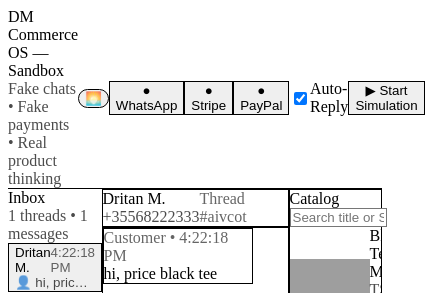
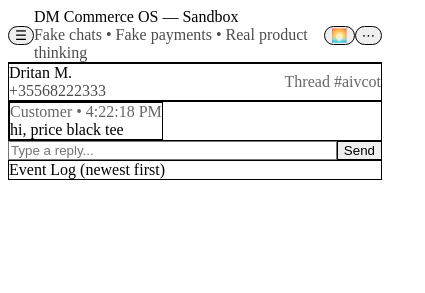
Before and after one commit to constripacity/DM-Commerce-OS, a React (Vite) app: page / in a window 390 px wide. Shown: the top 293 px of the page, 425 px wide, since content can reach past the window. Built offline with nearby package versions, Linux system fonts and the light colour scheme; grey boxes are pictures that could not be loaded.

Commit message:
feat: add responsive mobile layout

```diff
--- a/src/DMCommerceSandbox.jsx
+++ b/src/DMCommerceSandbox.jsx
@@ -328,6 +328,8 @@ export default function DMCommerceSandbox() {
 
   const THEMES = ["sunset", "sky", "dark"];
   const themeIcons = { sunset: "🌅", sky: "📡", dark: "🌙" };
+  const [showLeft, setShowLeft] = useState(false);
+  const [showRight, setShowRight] = useState(false);
   const themeStyles = {
     sunset: {
       base: "bg-gradient-to-br from-pink-100 via-purple-50 to-yellow-100 text-gray-800",
@@ -380,12 +382,26 @@ export default function DMCommerceSandbox() {
 
   return (
     <div className={`min-h-screen w-full transition-colors duration-500 ${themeStyles[theme].base}`}>
+      {(showLeft || showRight) && (
+        <div
+          className="fixed inset-0 bg-black/20 md:hidden"
+          onClick={() => { setShowLeft(false); setShowRight(false); }}
+        />
+      )}
       {/* Top Bar */}
       <div className={`sticky top-0 z-10 backdrop-blur border-b shadow-sm transition-colors ${themeStyles[theme].bar}`}>
         <div className="max-w-7xl mx-auto px-4 py-3 flex items-center justify-between">
+          <div className="flex items-center gap-2">
+            <button
+              className="md:hidden p-2 rounded-full border"
+              onClick={() => { setShowLeft(v=>!v); setShowRight(false); }}
+            >
+              ☰
+            </button>
             <div>
               <div className="text-xl font-bold">DM Commerce OS — Sandbox</div>
               <div className="text-xs opacity-70">Fake chats • Fake payments • Real product thinking</div>
+            </div>
           </div>
           <div className="flex items-center gap-3">
             <button
@@ -395,6 +411,13 @@ export default function DMCommerceSandbox() {
             >
               {themeIcons[theme]}
             </button>
+            <button
+              className="md:hidden p-2 rounded-full border"
+              onClick={() => { setShowRight(v=>!v); setShowLeft(false); }}
+            >
+              ⋯
+            </button>
+            <div className="hidden md:flex items-center gap-3">
               <Toggle label="WhatsApp" on={connected.whatsapp} onToggle={(v)=>setConnected(c=>({...c,whatsapp:v}))} />
               <Toggle label="Stripe" on={connected.stripe} onToggle={(v)=>setConnected(c=>({...c,stripe:v}))} />
               <Toggle label="PayPal" on={connected.paypal} onToggle={(v)=>setConnected(c=>({...c,paypal:v}))} />
@@ -411,13 +434,17 @@ export default function DMCommerceSandbox() {
             </div>
           </div>
         </div>
+      </div>
 
-      <div className="max-w-7xl mx-auto px-4 py-4 grid grid-cols-12 gap-4">
+      <div className="max-w-7xl mx-auto px-4 py-4 flex flex-col md:grid md:grid-cols-12 gap-4">
         {/* Left: Threads */}
-        <div className="col-span-3">
-          <div className="mb-3">
+        <div className={`md:col-span-3 ${showLeft ? '' : 'hidden'} md:block`}>
+          <div className="mb-3 flex items-center justify-between">
+            <div>
               <div className="font-semibold mb-2">Inbox</div>
               <div className="text-xs opacity-70 mb-2">{threads.length} threads • {metrics.messages} messages</div>
+            </div>
+            <button className="md:hidden p-1 text-sm" onClick={()=>setShowLeft(false)}>✕</button>
           </div>
           <div className="max-h-[70vh] overflow-auto pr-2">
             {threads.map(t => <ThreadItem key={t.id} t={t} />)}
@@ -438,7 +465,7 @@ export default function DMCommerceSandbox() {
         </div>
 
         {/* Middle: Active Thread */}
-        <div className="col-span-6">
+        <div className={`md:col-span-6 ${showLeft || showRight ? 'hidden md:block' : ''}`}>
           {activeThread ? (
             <div className="h-full flex flex-col">
               <div className="p-3 border rounded-xl mb-2 shadow-sm hover:shadow-md transition-shadow">
@@ -470,7 +497,10 @@ export default function DMCommerceSandbox() {
         </div>
 
         {/* Right: Catalog / Actions */}
-        <div className="col-span-3">
+        <div className={`md:col-span-3 ${showRight ? '' : 'hidden'} md:block`}>
+          <div className="mb-3 flex justify-end md:hidden">
+            <button className="p-1 text-sm" onClick={()=>setShowRight(false)}>✕</button>
+          </div>
           {/* Catalog */}
           <div className="border rounded-xl p-3 mb-3 shadow-sm">
             <div className="font-semibold mb-2">Catalog</div>
```
Lines whose indentation alone changed are shown as unchanged.
